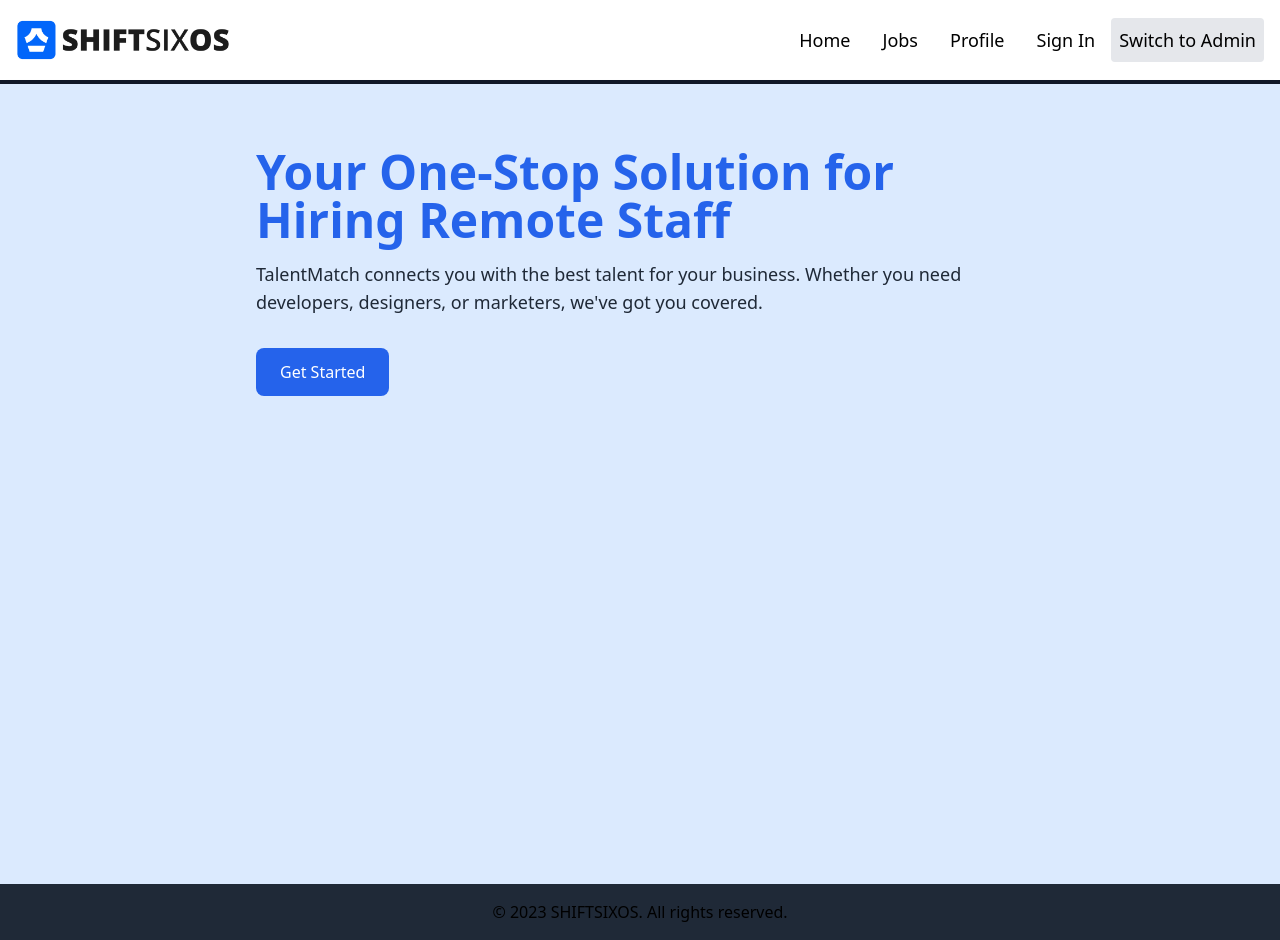
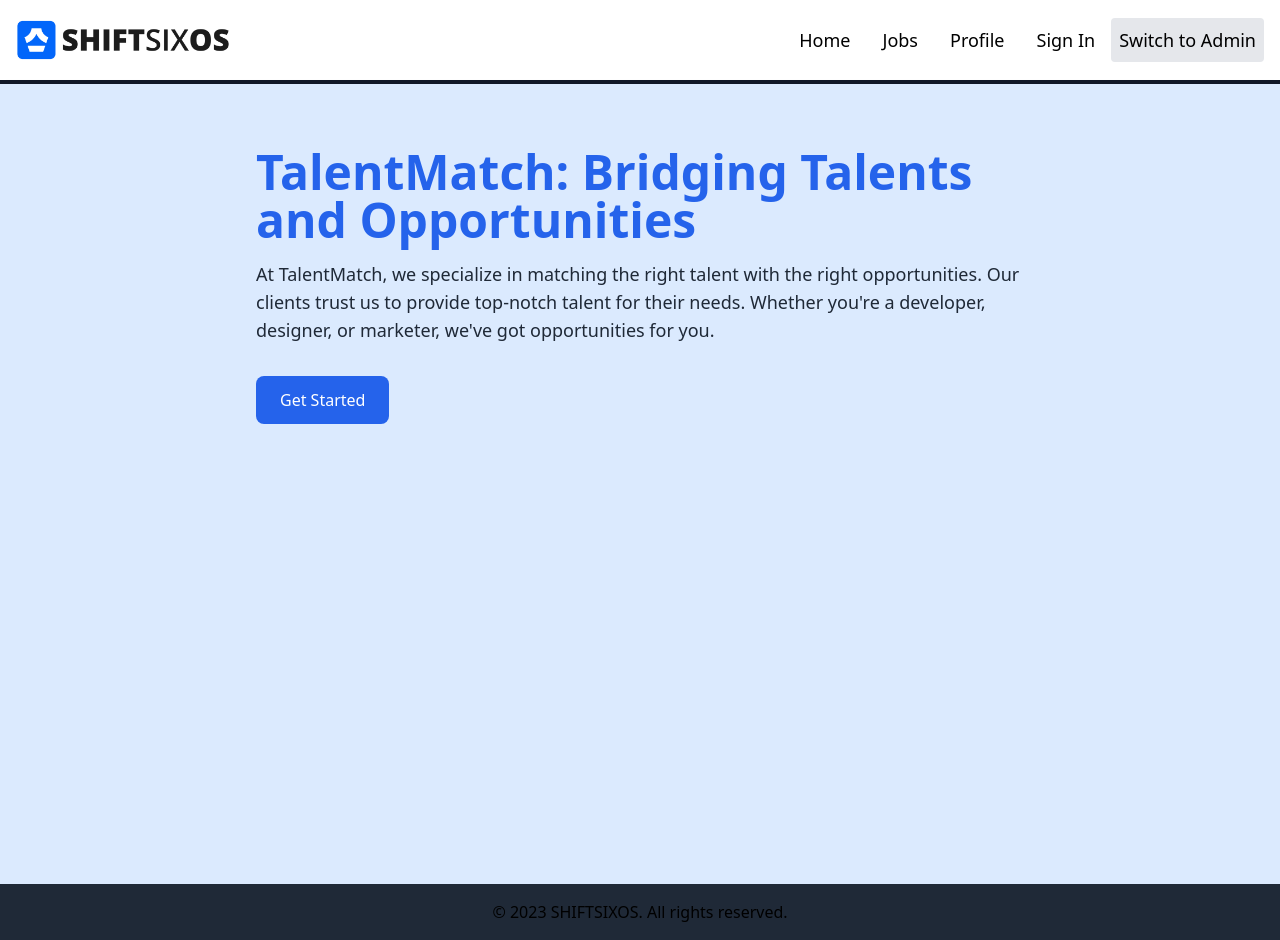
Before and after one commit to yuviChohan/TalentMatch, a Next.js app: page / in a window 1280 px wide. Built offline with nearby package versions, Linux system fonts and the light colour scheme; no server answers.

Commit message:
updating Home page

```diff
--- a/src/app/Index/page.tsx
+++ b/src/app/Index/page.tsx
@@ -8,12 +8,13 @@ const Home: React.FC = () => {
                 <div className="flex items-center justify-center">
                     <div className="max-w-3xl">
                         <h1 className="text-5xl font-bold text-blue-600 mb-4">
-                            Your One-Stop Solution for Hiring Remote Staff
+                            TalentMatch: Bridging Talents and Opportunities
                         </h1>
                         <p className="text-gray-800 text-lg mb-8">
-                            TalentMatch connects you with the best talent for your business.
-                            Whether you need developers, designers, or marketers, we've got
-                            you covered.
+                            At TalentMatch, we specialize in matching the right talent with the right opportunities.
+                            Our clients trust us to provide top-notch talent for their needs.
+                            Whether you're a developer, designer, or marketer, we've got opportunities
+                            for you.
                         </p>
                         <button className="bg-blue-600 text-white px-6 py-3 rounded-lg hover:bg-blue-700 transition-colors duration-300">
                             Get Started
```
